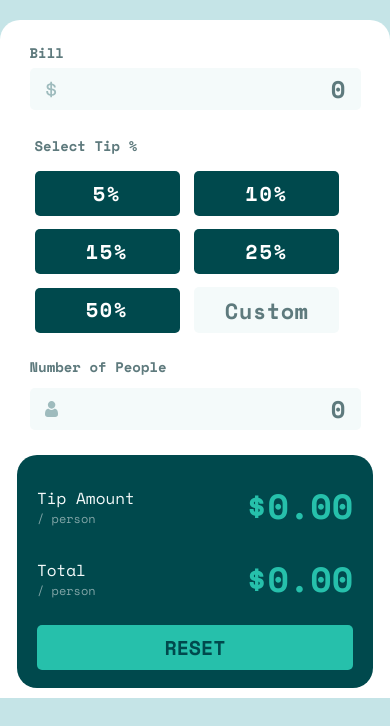
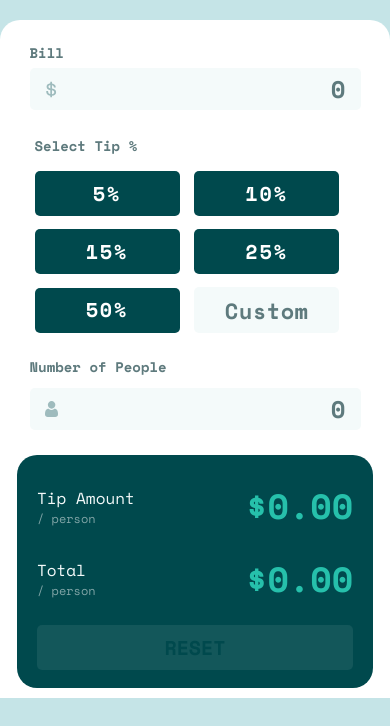
Before and after one commit to JaJamaRu14/tip-calculator, a plain HTML site: page index.html in a window 390 px wide. Shown: the part 118-844 px from the top of the page. Drawn offline with nearby package versions, Linux system fonts and the light colour scheme.

Commit message:
[Change] mobile view complete

```diff
--- a/css/components/_button.scss
+++ b/css/components/_button.scss
@@ -67,7 +67,7 @@ button {
     letter-spacing: 0;
   }
 
-  @include mq(lg) {
+  @include mq(xxl) {
     background-color: rgba(255, 255, 255, 0.075);
     color: $very-dark-cyan;
   }
--- a/css/layout/_layout.scss
+++ b/css/layout/_layout.scss
@@ -7,7 +7,7 @@ body {
   width: 100vw;
   overflow: hidden;
 
-  @include mq(xs) {
+  @include mq(md) {
     overflow: unset;
   }
 }
@@ -17,7 +17,7 @@ body {
   top: 15%;
   text-align: center;
 
-  @include mq(xs) {
+  @include mq(md) {
     top: 5%;
   }
 }
@@ -30,7 +30,7 @@ body {
   background-color: $white;
   border-radius: 20px;
 
-  @include mq(xs) {
+  @include mq(md) {
     top: 10%;
     width: 100%;
     border-radius: 20px 20px 0 0;
@@ -41,7 +41,7 @@ body {
   box-shadow: 4px 4px 11px -3px rgba(80, 80, 80, 0.41);
   border-radius: 20px;
 
-  @include mq(xs) {
+  @include mq(md) {
     display: flex;
     flex-direction: column;
     width: inherit;
@@ -54,7 +54,7 @@ body {
 .input-field {
   padding: 3.5rem 0 1.5rem 4.5rem;
 
-  @include mq(xs) {
+  @include mq(md) {
     width: inherit;
     padding: 2.2rem;
     padding-bottom: 0;
@@ -80,7 +80,7 @@ body {
     font-weight: 700;
     padding: 0 1.5rem;
 
-    @include mq(xs) {
+    @include mq(md) {
       width: 100%;
       padding: 0.3rem 1.5rem;
       margin-bottom: 2.5rem;
@@ -103,7 +103,7 @@ body {
   }
 
   .tip-percentage-wrapper {
-    @include mq(xs) {
+    @include mq(md) {
       padding-left: 0.5rem;
     }
     .tip-pecentage-title {
@@ -130,7 +130,7 @@ body {
         width: 10.5rem;
         height: 4.5rem;
 
-        @include mq(xs) {
+        @include mq(md) {
           width: 14.5rem;
           height: 4.6rem;
           font-size: 2.2rem;
@@ -148,7 +148,7 @@ body {
   .number-of-people-wrapper {
     margin-top: 1rem;
 
-    @include mq(xs) {
+    @include mq(md) {
       margin-top: 0.4rem;
     }
 
@@ -171,7 +171,7 @@ body {
       margin-bottom: 0.5rem;
       color: $orange;
 
-      @include mq(xs) {
+      @include mq(md) {
         width: inherit;
         margin-left: 3.5rem;
         margin-bottom: 1rem;
@@ -190,7 +190,7 @@ body {
 }
 
 .result-field {
-  @include mq(xs) {
+  @include mq(md) {
     width: 100%;
   }
 
@@ -200,7 +200,7 @@ body {
     width: 95%;
     padding: 3rem 3.5rem 2.5rem 3.5rem;
 
-    @include mq(xs) {
+    @include mq(md) {
       width: 95%;
       margin: 0 auto;
       padding: 2.5rem 2rem 1rem 2rem;
@@ -236,7 +236,7 @@ body {
     font-weight: 700;
     font-size: 4rem;
 
-    @include mq(xs) {
+    @include mq(md) {
       font-size: 3.5rem;
     }
   }
--- a/css/utils/_utilities.scss
+++ b/css/utils/_utilities.scss
@@ -18,18 +18,18 @@ $breakpoints: (
     max-width: 400px,
   ),
   'sm': (
-    min-width: 576px,
+    max-width: 576px,
   ),
   'md': (
-    min-width: 768px,
+    max-width: 768px,
   ),
   'lg': (
-    min-width: 992px,
+    max-width: 992px,
   ),
   'xl': (
-    min-width: 1200px,
+    max-width: 1200px,
   ),
   'xxl': (
-    min-width: 1400px,
+    max-width: 1400px,
   ),
 ) !default;
```
Also changed, not shown: css/main.css, 1 other file.
